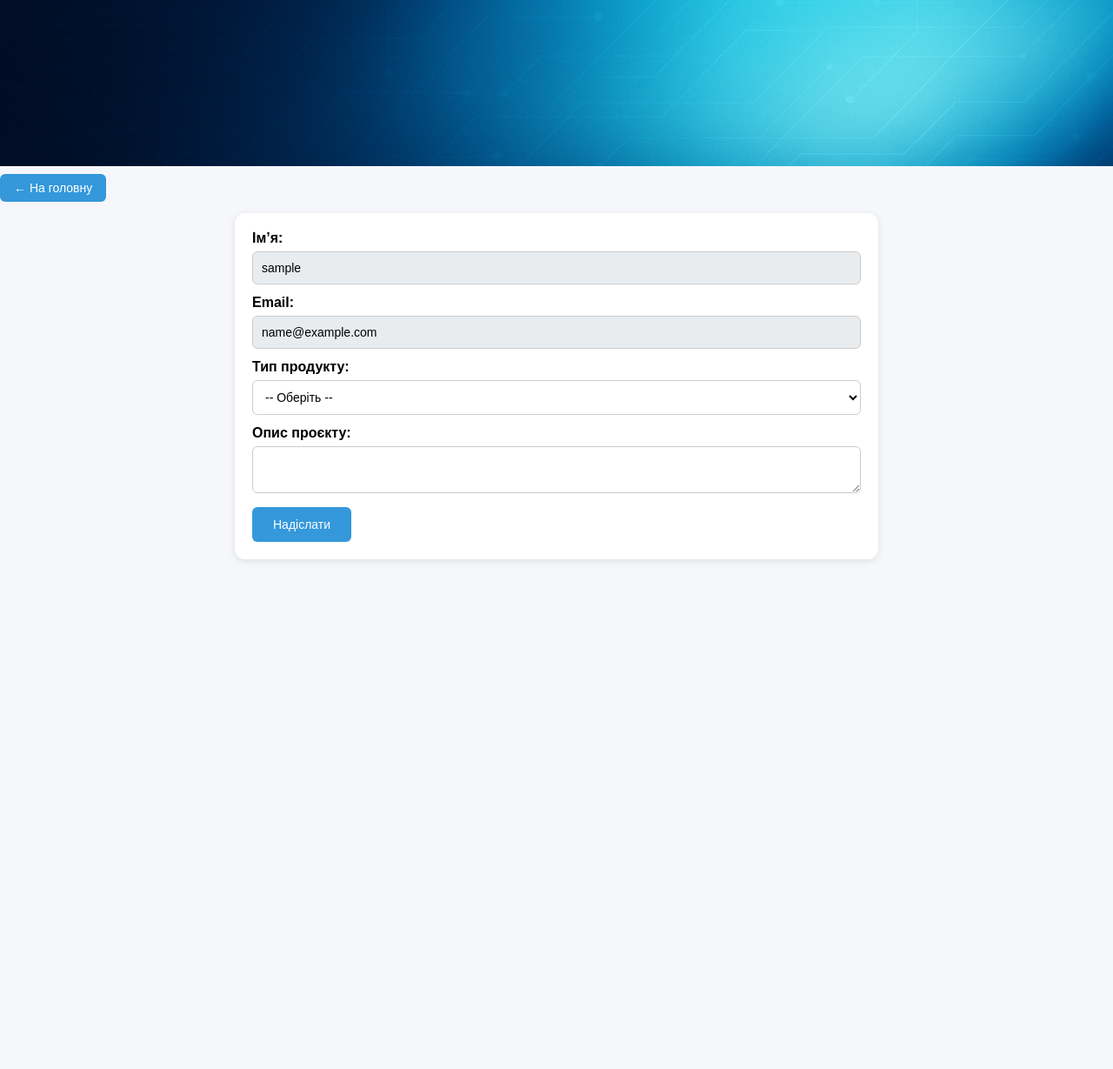
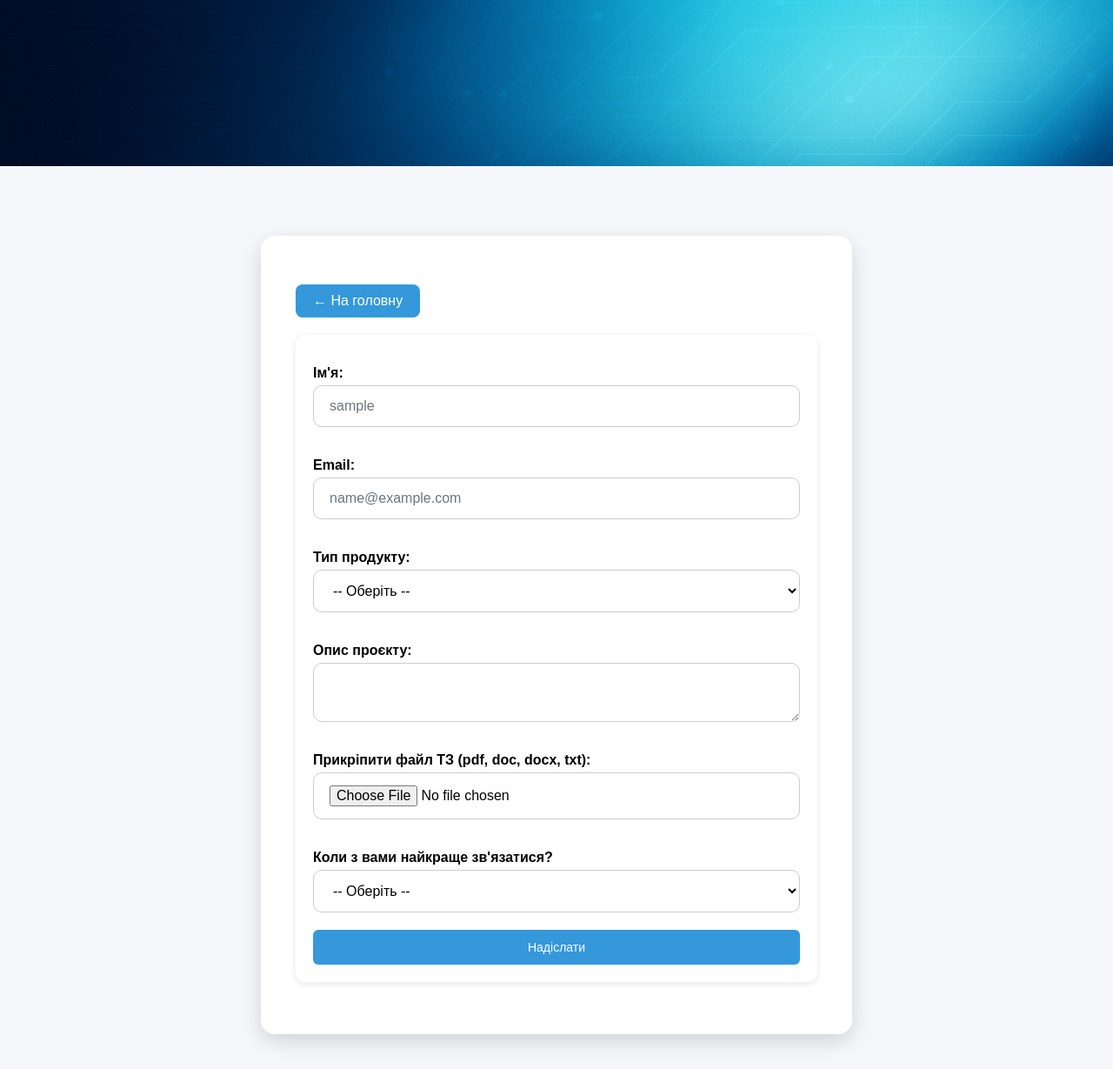
Before and after one commit to TheStormix/website, a Flask app: page /request in a window 1280 px wide. Shown: the part 449-1678 px from the top of the page at 87% size. Before the commit the page ends 1094 px from the top, so only its background shows below. Run offline with Flask 3, Linux system fonts and the light colour scheme; the visitor is signed in with stand-in values (Sample User, id 1); data comes from the database, SQL or seed files in the repository.

Commit message:
Оновлено форму заявки: додано тип сайту, завантаження файлу, бажаний час зв'язку, перевірку розміру файлу

```diff
--- a/static/css/base.css
+++ b/static/css/base.css
@@ -138,3 +138,68 @@
   .footer a:hover {
     text-decoration: underline;
   }
+  /* --- Оформлення контейнера заявки --- */
+#request-form {
+    background: white;
+    padding: 40px;
+    border-radius: 16px;
+    box-shadow: 0 8px 24px rgba(0, 0, 0, 0.15);
+    width: 100%;
+    max-width: 600px;
+    margin: -80px auto 40px auto;
+}
+
+#request-form form {
+    display: flex;
+    flex-direction: column;
+}
+
+#request-form label {
+    font-weight: bold;
+    margin: 15px 0 5px;
+    text-align: left;
+    font-size: 16px;
+}
+
+#request-form input,
+#request-form textarea,
+#request-form select {
+    width: 100%;
+    padding: 14px 18px;
+    margin-bottom: 20px;
+    border: 1px solid #ccc;
+    border-radius: 10px;
+    font-size: 16px;
+    background: #fff;
+    box-sizing: border-box;
+}
+html {
+    scroll-behavior: smooth;
+}
+.option-buttons {
+    display: flex;
+    flex-wrap: wrap;
+    gap: 10px;
+    margin: 10px 0 20px 0;
+  }
+
+  .option-btn {
+    padding: 10px 18px;
+    background-color: #ecf0f1;
+    color: #2c3e50;
+    border: 1px solid #ccc;
+    border-radius: 8px;
+    cursor: pointer;
+    font-size: 14px;
+    transition: background-color 0.3s, transform 0.2s;
+  }
+
+  .option-btn:hover {
+    background-color: #d0d7dc;
+  }
+
+  .option-btn.active {
+    background-color: #3498db;
+    color: #fff;
+    border-color: #2980b9;
+  }
--- a/static/css/buttons.css
+++ b/static/css/buttons.css
@@ -16,20 +16,42 @@
     text-decoration: none;
     background-color: #3498db;
 }
+
 button:hover,
-.back-btn:hover,
 .complete-btn:hover,
 .tab-button:hover {
     background-color: #2980b9;
 }
+
+.back-btn {
+    padding: 10px 20px;
+    font-size: 16px;
+    background-color: #3498db;
+    color: white;
+    border-radius: 8px;
+    text-decoration: none;
+    transition: background-color 0.3s, transform 0.2s;
+    display: inline-block;
+    border: none;
+    cursor: pointer;
+    text-align: center;
+}
+
+.back-btn:hover {
+    background-color: #2980b9;
+    transform: scale(1.05);
+}
+
 .logout-btn,
 .delete-btn {
     background-color: #e74c3c;
 }
+
 .logout-btn:hover,
 .delete-btn:hover {
     background-color: #c0392b;
 }
+
 .tab-button {
     background-color: #3498db; /* блакитна звичайна кнопка */
     color: white;
--- a/static/css/forms.css
+++ b/static/css/forms.css
@@ -31,3 +31,18 @@
     background: #e9ecef;
     cursor: not-allowed;
 }
+#request-form {
+    margin-top: 80px;
+}
+input[readonly],
+textarea[readonly] {
+    background-color: #e9ecef;
+    cursor: not-allowed;
+    color: #6c757d;
+}
+
+input[readonly]:focus,
+textarea[readonly]:focus {
+    outline: none;
+    box-shadow: none;
+}
--- a/templates/request.html
+++ b/templates/request.html
@@ -25,36 +25,22 @@
 
 <!-- ACTUAL FORM -->
 <div id="request-form" class="form-container">
-    <!-- Back to home link -->
   <p><a href="{{ url_for('main.home') }}" class="back-btn">← На головну</a></p>
 
-    <!-- New vs Existing User Choice -->
   <div id="user_choice" {% if session.get('user_id') %}style="display:none"{% endif %}>
     <p><strong>Ви новий користувач чи вже маєте акаунт?</strong></p>
     <button type="button" onclick="showForm('new')">Новий (без реєстрації)</button>
     <button type="button" onclick="showForm('existing')">Вже маю акаунт</button>
   </div>
 
-    <!-- New‐user form -->
   <div id="new_user_form" {% if session.get('user_id') %}style="display:block"{% else %}style="display:none"{% endif %}>
-      <form method="post" oninput="calculateComplexity()">
-        <label>Ім’я:</label>
-        <input
-          type="text"
-          name="name"
-          value="{{ user_name or '' }}"
-          {% if user_name %}readonly{% endif %}
-          required
-        >
+    <form method="post" enctype="multipart/form-data" oninput="calculateComplexity()">
+
+      <label>Ім'я:</label>
+      <input type="text" name="name" value="{{ user_name or '' }}" {% if user_name %}readonly tabindex="-1"{% endif %} required>
 
       <label>Email:</label>
-        <input
-          type="email"
-          name="email"
-          value="{{ user_email or '' }}"
-          {% if user_email %}readonly{% endif %}
-          required
-        >
+      <input type="email" name="email" value="{{ user_email or '' }}" {% if user_email %}readonly tabindex="-1"{% endif %} required>
 
       <label>Тип продукту:</label>
       <select name="product_type" id="product_type" onchange="showOptions()" required>
@@ -64,6 +50,17 @@
         <option value="bot">Telegram-бот</option>
       </select>
 
+      <!-- Тип сайту -->
+      <div id="site_type_block" style="display:none;">
+        <label>Тип сайту:</label>
+        <select id="site_type" name="site_type">
+          <option value="">-- Оберіть тип сайту --</option>
+          <option value="landing">Лендінг</option>
+          <option value="ecommerce">Інтернет-магазин</option>
+          <option value="corporate">Корпоративний сайт</option>
+        </select>
+      </div>
+
       <!-- Website options -->
       <div id="website_options" style="display:none;">
         <label>Кількість сторінок:</label>
@@ -121,11 +118,21 @@
       <label>Опис проєкту:</label>
       <textarea name="description" required></textarea>
 
+      <label>Прикріпити файл ТЗ (pdf, doc, docx, txt):</label>
+      <input type="file" id="file_upload" name="file_upload" accept=".pdf,.doc,.docx,.txt">
+      <!-- Бажаний час зв'язку -->
+      <label>Коли з вами найкраще зв'язатися?</label>
+      <select name="contact_time">
+        <option value="">-- Оберіть --</option>
+        <option value="morning">Ранок</option>
+        <option value="day">День</option>
+        <option value="evening">Вечір</option>
+      </select>
+
       <button type="submit" class="btn-primary">Надіслати</button>
     </form>
   </div>
 
-    <!-- Existing‐user redirect -->
   <div id="login_form" style="display:none">
     <form method="get" action="{{ url_for('auth.user_login') }}">
       <input type="hidden" name="next" value="{{ url_for('main.request_form') }}">
@@ -138,15 +145,19 @@
 <script>
   function showForm(type) {
     document.getElementById('user_choice').style.display = 'none';
-      document.getElementById('new_user_form').style.display = (type==='new')      ? 'block' : 'none';
-      document.getElementById('login_form').style.display   = (type==='existing') ? 'block' : 'none';
+    document.getElementById('new_user_form').style.display = (type==='new') ? 'block' : 'none';
+    document.getElementById('login_form').style.display = (type==='existing') ? 'block' : 'none';
   }
 
   function showOptions() {
     const t = document.getElementById('product_type').value;
     document.getElementById('website_options').style.display = t==='website' ? 'block' : 'none';
-      document.getElementById('app_options').style.display     = t==='app'     ? 'block' : 'none';
-      document.getElementById('bot_options').style.display     = t==='bot'     ? 'block' : 'none';
+    document.getElementById('app_options').style.display = t==='app' ? 'block' : 'none';
+    document.getElementById('bot_options').style.display = t==='bot' ? 'block' : 'none';
+    document.getElementById('site_type_block').style.display = t==='website' ? 'block' : 'none';
+    if (t !== 'website') {
+      document.getElementById('site_type').value = '';
+    }
     calculateComplexity();
   }
 
@@ -154,24 +165,56 @@
     let score = 0, t = document.getElementById('product_type').value;
     if (t==='website') {
       if (document.getElementById('pages').value==='3+') score +=2;
-        if (document.getElementById('admin_panel').checked) score +=2;
-        if (document.getElementById('auth').checked) score +=1;
+      if (document.getElementById('admin_panel').value==='1') score +=2;
+      if (document.getElementById('auth').value==='1') score +=1;
     }
     if (t==='app') {
       if (document.getElementById('platform').value==='both') score +=2;
-        if (document.getElementById('login').checked) score +=1;
-        if (document.getElementById('user_profile').checked) score +=2;
+      if (document.getElementById('login').value==='1') score +=1;
+      if (document.getElementById('user_profile').value==='1') score +=2;
     }
     if (t==='bot') {
       if (document.getElementById('bot_commands').value==='many') score +=2;
-        if (document.getElementById('bot_payments').checked) score +=2;
-        if (document.getElementById('bot_database').checked) score +=1;
+      if (document.getElementById('bot_payments').value==='1') score +=2;
+      if (document.getElementById('bot_database').value==='1') score +=1;
     }
     let c = 'low';
     if (score>=3 && score<5) c='medium';
     if (score>=5) c='high';
     document.getElementById('complexity').value = c;
   }
+
+  document.addEventListener('DOMContentLoaded', function() {
+    document.querySelectorAll('.option-btn').forEach(button => {
+      button.addEventListener('click', () => {
+        const targetId = button.getAttribute('data-target');
+        const input = document.getElementById(targetId);
+        if (button.classList.contains('active')) {
+          button.classList.remove('active');
+          input.value = "0";
+        } else {
+          button.classList.add('active');
+          input.value = "1";
+        }
+        calculateComplexity();
+      });
+    });
+
+    document.querySelectorAll('input[readonly]').forEach(input => {
+      input.addEventListener('focus', (e) => {
+        e.target.blur();
+      });
+    });
+
+    document.getElementById('file_upload').addEventListener('change', function() {
+      const file = this.files[0];
+      if (file && file.size > 5 * 1024 * 1024) {
+        alert('Файл занадто великий. Максимальний розмір файлу 5 МБ.');
+        this.value = '';
+      }
+    });
+  });
 </script>
+
 </body>
 </html>
```
Also changed, not shown: other parts of templates/request.html (+22 -22 lines). Lines whose indentation alone changed are shown as unchanged.
